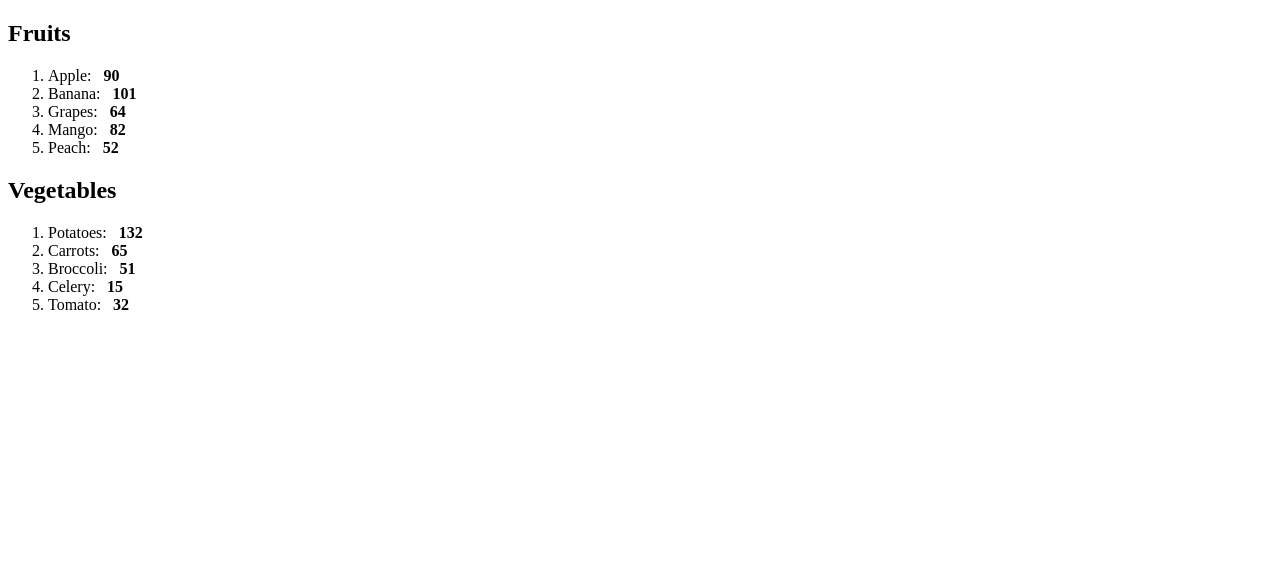
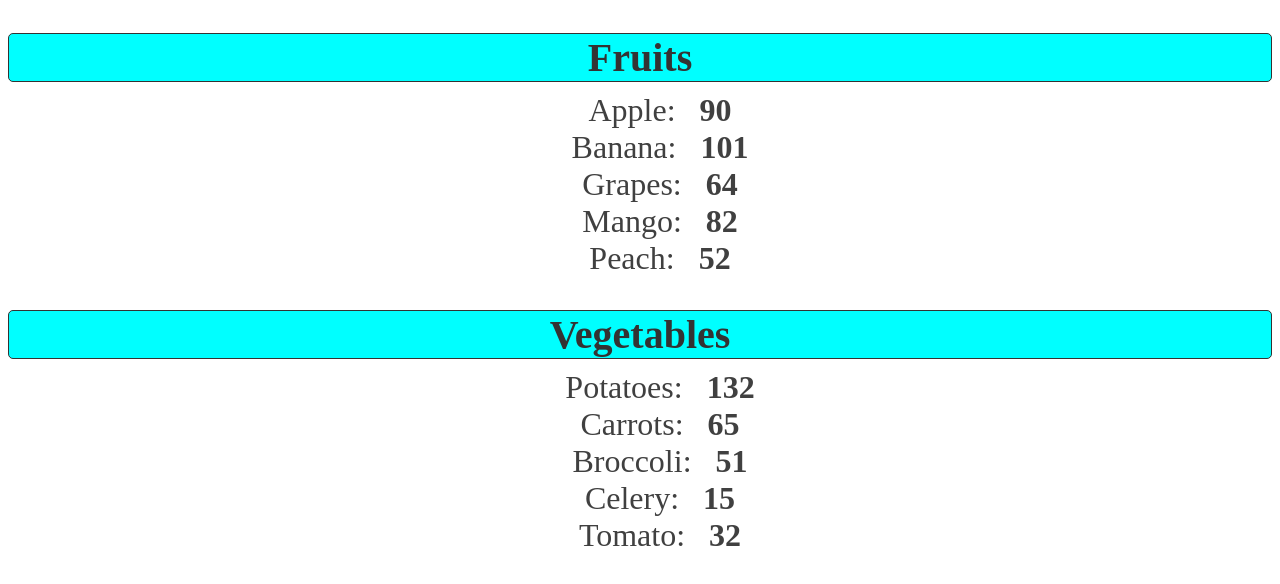
Before and after one commit to mfarrukh14/reactProject1, a React (Vite) app: page / in a window 1280 px wide. Shown: the top 584 px of the page. Built offline with nearby package versions, Linux system fonts and the light colour scheme.

Commit message:
Adding some styling to the lists components

```diff
--- a/src/List.jsx
+++ b/src/List.jsx
@@ -7,10 +7,10 @@ export default function List(props)
 
     return(
         <>
-            <h2>
+            <h2 className="list-category">
                 {props.category}
             </h2>
-            <ol>
+            <ol className="list-items">
                 {listItems}
             </ol>
         </>
--- a/src/index.css
+++ b/src/index.css
@@ -0,0 +1,21 @@
+.list-category{
+    font-size: 2.5em;
+    font-weight: bold;
+    color: hsl(0, 0%, 20%);
+    border: 1px solid;
+    border-radius: 5px;
+    margin-bottom: 10px;
+    text-align: center;
+    background-color: hsl(180, 100%, 50%);
+}
+.list-items{
+    text-align: center;
+    list-style: none;
+    font-size: 2em;
+    color: hsl(0, 0%, 25%);
+    margin: 0;
+}
+.list-items li:hover{
+    cursor: pointer;
+    color: hsl(0, 0%, 45%);
+}
```
